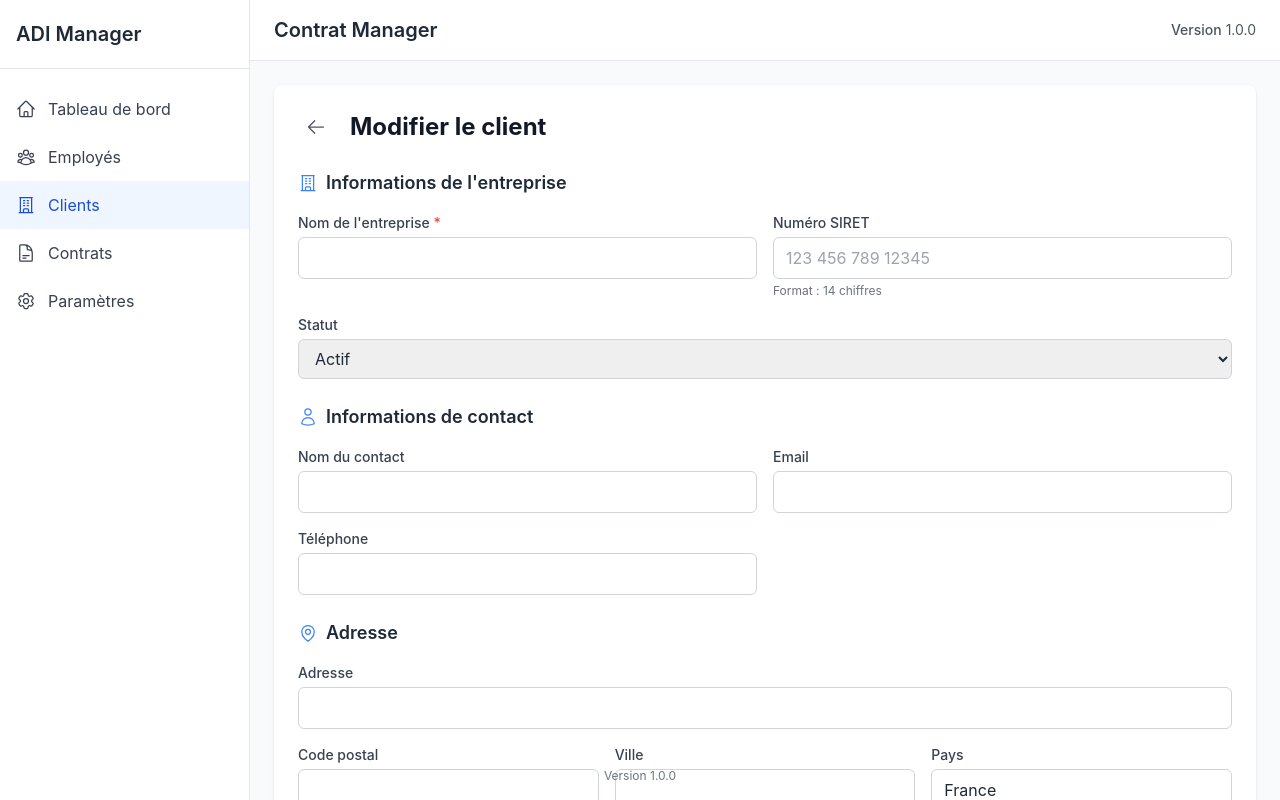
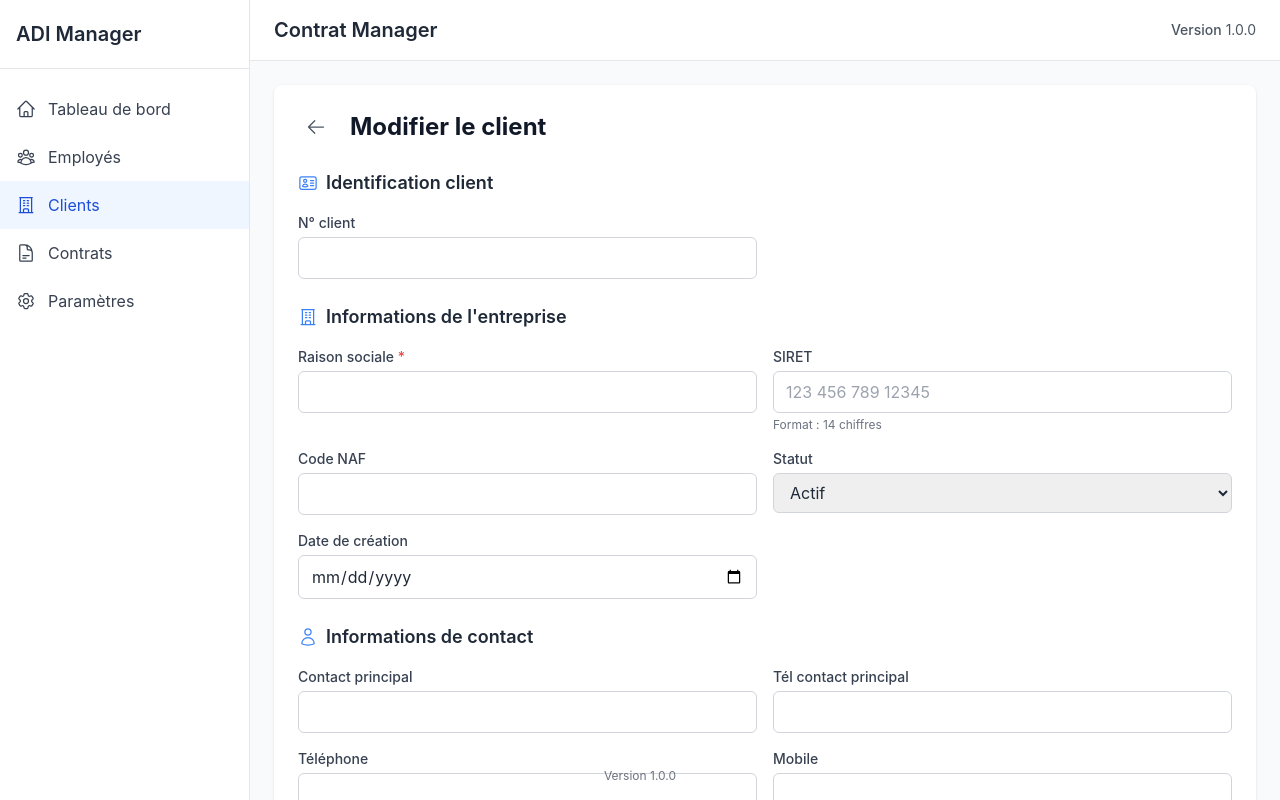
Before and after one commit to Nirilanto/electron-adi-30051994-kandra, a React (Create React App) app: page /#/clients/1 in a window 1280 px wide. Built offline with nearby package versions, Linux system fonts and the light colour scheme.

Commit message:
ajout missed in client

```diff
--- a/src/modules/clients/ClientForm.jsx
+++ b/src/modules/clients/ClientForm.jsx
@@ -8,7 +8,10 @@ import {
   MapPinIcon,
   ArrowLeftIcon,
   PaperAirplaneIcon,
-  IdentificationIcon
+  IdentificationIcon,
+  PhoneIcon,
+  CalendarIcon,
+  CurrencyEuroIcon
 } from '@heroicons/react/24/outline';
 import { ToastContainer, toast } from 'react-toastify';
 import 'react-toastify/dist/ReactToastify.css';
@@ -26,13 +29,24 @@ function ClientForm() {
     contactName: '',
     email: '',
     phone: '',
+    mobile: '',
     address: '',
+    addressNumber: '',
+    addressComplement: '',
     postalCode: '',
     city: '',
     country: 'France',
     siret: '',
     notes: '',
-    status: 'active'
+    status: 'active',
+    clientNumber: '',
+    billingAddress: '',
+    mainContact: '',
+    mainContactPhone: '',
+    creationDate: '',
+    basketFees: '',
+    travelFees: '',
+    nafCode: ''
   });
 
   // État pour le chargement
@@ -188,6 +202,29 @@ function ClientForm() {
       </div>
 
       <form onSubmit={handleSubmit}>
+        {/* Numéro Client */}
+        <div className="mb-6">
+          <h2 className="text-lg font-semibold text-gray-800 mb-4 flex items-center">
+            <IdentificationIcon className="h-5 w-5 mr-2 text-blue-500" />
+            Identification client
+          </h2>
+          <div className="grid grid-cols-1 md:grid-cols-2 gap-4">
+            <div>
+              <label htmlFor="clientNumber" className="block text-sm font-medium text-gray-700 mb-1">
+                N° client
+              </label>
+              <input
+                type="text"
+                id="clientNumber"
+                name="clientNumber"
+                value={client.clientNumber}
+                onChange={handleChange}
+                className="w-full px-3 py-2 border border-gray-300 rounded-md focus:outline-none focus:ring-2 focus:ring-blue-500"
+              />
+            </div>
+          </div>
+        </div>
+
         {/* Informations de l'entreprise */}
         <div className="mb-6">
           <h2 className="text-lg font-semibold text-gray-800 mb-4 flex items-center">
@@ -197,7 +234,7 @@ function ClientForm() {
           <div className="grid grid-cols-1 md:grid-cols-2 gap-4">
             <div>
               <label htmlFor="companyName" className="block text-sm font-medium text-gray-700 mb-1">
-                Nom de l'entreprise <span className="text-red-500">*</span>
+                Raison sociale <span className="text-red-500">*</span>
               </label>
               <input
                 type="text"
@@ -217,7 +254,7 @@ function ClientForm() {
 
             <div>
               <label htmlFor="siret" className="block text-sm font-medium text-gray-700 mb-1">
-                Numéro SIRET
+                SIRET
               </label>
               <input
                 type="text"
@@ -236,7 +273,21 @@ function ClientForm() {
               <p className="mt-1 text-xs text-gray-500">Format : 14 chiffres</p>
             </div>
 
-            <div className="md:col-span-2">
+            <div>
+              <label htmlFor="nafCode" className="block text-sm font-medium text-gray-700 mb-1">
+                Code NAF
+              </label>
+              <input
+                type="text"
+                id="nafCode"
+                name="nafCode"
+                value={client.nafCode}
+                onChange={handleChange}
+                className="w-full px-3 py-2 border border-gray-300 rounded-md focus:outline-none focus:ring-2 focus:ring-blue-500"
+              />
+            </div>
+
+            <div>
               <label htmlFor="status" className="block text-sm font-medium text-gray-700 mb-1">
                 Statut
               </label>
@@ -251,6 +302,20 @@ function ClientForm() {
                 <option value="inactive">Inactif</option>
               </select>
             </div>
+
+            <div>
+              <label htmlFor="creationDate" className="block text-sm font-medium text-gray-700 mb-1">
+                Date de création
+              </label>
+              <input
+                type="date"
+                id="creationDate"
+                name="creationDate"
+                value={client.creationDate}
+                onChange={handleChange}
+                className="w-full px-3 py-2 border border-gray-300 rounded-md focus:outline-none focus:ring-2 focus:ring-blue-500"
+              />
+            </div>
           </div>
         </div>
 
@@ -262,14 +327,56 @@ function ClientForm() {
           </h2>
           <div className="grid grid-cols-1 md:grid-cols-2 gap-4">
             <div>
-              <label htmlFor="contactName" className="block text-sm font-medium text-gray-700 mb-1">
-                Nom du contact
+              <label htmlFor="mainContact" className="block text-sm font-medium text-gray-700 mb-1">
+                Contact principal
               </label>
               <input
                 type="text"
-                id="contactName"
-                name="contactName"
-                value={client.contactName}
+                id="mainContact"
+                name="mainContact"
+                value={client.mainContact}
+                onChange={handleChange}
+                className="w-full px-3 py-2 border border-gray-300 rounded-md focus:outline-none focus:ring-2 focus:ring-blue-500"
+              />
+            </div>
+
+            <div>
+              <label htmlFor="mainContactPhone" className="block text-sm font-medium text-gray-700 mb-1">
+                Tél contact principal
+              </label>
+              <input
+                type="tel"
+                id="mainContactPhone"
+                name="mainContactPhone"
+                value={client.mainContactPhone}
+                onChange={handleChange}
+                className="w-full px-3 py-2 border border-gray-300 rounded-md focus:outline-none focus:ring-2 focus:ring-blue-500"
+              />
+            </div>
+
+            <div>
+              <label htmlFor="phone" className="block text-sm font-medium text-gray-700 mb-1">
+                Téléphone
+              </label>
+              <input
+                type="tel"
+                id="phone"
+                name="phone"
+                value={client.phone}
+                onChange={handleChange}
+                className="w-full px-3 py-2 border border-gray-300 rounded-md focus:outline-none focus:ring-2 focus:ring-blue-500"
+              />
+            </div>
+
+            <div>
+              <label htmlFor="mobile" className="block text-sm font-medium text-gray-700 mb-1">
+                Mobile
+              </label>
+              <input
+                type="tel"
+                id="mobile"
+                name="mobile"
+                value={client.mobile}
                 onChange={handleChange}
                 className="w-full px-3 py-2 border border-gray-300 rounded-md focus:outline-none focus:ring-2 focus:ring-blue-500"
               />
@@ -293,20 +400,6 @@ function ClientForm() {
                 <p className="mt-1 text-sm text-red-500">{errors.email}</p>
               )}
             </div>
-
-            <div>
-              <label htmlFor="phone" className="block text-sm font-medium text-gray-700 mb-1">
-                Téléphone
-              </label>
-              <input
-                type="tel"
-                id="phone"
-                name="phone"
-                value={client.phone}
-                onChange={handleChange}
-                className="w-full px-3 py-2 border border-gray-300 rounded-md focus:outline-none focus:ring-2 focus:ring-blue-500"
-              />
-            </div>
           </div>
         </div>
 
@@ -317,15 +410,43 @@ function ClientForm() {
             Adresse
           </h2>
           <div className="grid grid-cols-1 md:grid-cols-3 gap-4">
-            <div className="md:col-span-3">
+            <div>
+              <label htmlFor="addressNumber" className="block text-sm font-medium text-gray-700 mb-1">
+                Adresse numéro voie
+              </label>
+              <input
+                type="text"
+                id="addressNumber"
+                name="addressNumber"
+                value={client.addressNumber}
+                onChange={handleChange}
+                className="w-full px-3 py-2 border border-gray-300 rounded-md focus:outline-none focus:ring-2 focus:ring-blue-500"
+              />
+            </div>
+
+            <div className="md:col-span-2">
               <label htmlFor="address" className="block text-sm font-medium text-gray-700 mb-1">
-                Adresse
+                Rue
               </label>
               <input
                 type="text"
                 id="address"
                 name="address"
                 value={client.address}
+                onChange={handleChange}
+                className="w-full px-3 py-2 border border-gray-300 rounded-md focus:outline-none focus:ring-2 focus:ring-blue-500"
+              />
+            </div>
+
+            <div className="md:col-span-3">
+              <label htmlFor="addressComplement" className="block text-sm font-medium text-gray-700 mb-1">
+                Complément Adr.
+              </label>
+              <input
+                type="text"
+                id="addressComplement"
+                name="addressComplement"
+                value={client.addressComplement}
                 onChange={handleChange}
                 className="w-full px-3 py-2 border border-gray-300 rounded-md focus:outline-none focus:ring-2 focus:ring-blue-500"
               />
@@ -368,6 +489,59 @@ function ClientForm() {
                 id="country"
                 name="country"
                 value={client.country}
+                onChange={handleChange}
+                className="w-full px-3 py-2 border border-gray-300 rounded-md focus:outline-none focus:ring-2 focus:ring-blue-500"
+              />
+            </div>
+
+            <div className="md:col-span-3">
+              <label htmlFor="billingAddress" className="block text-sm font-medium text-gray-700 mb-1">
+                Adresse facturation
+              </label>
+              <input
+                type="text"
+                id="billingAddress"
+                name="billingAddress"
+                value={client.billingAddress}
+                onChange={handleChange}
+                className="w-full px-3 py-2 border border-gray-300 rounded-md focus:outline-none focus:ring-2 focus:ring-blue-500"
+              />
+            </div>
+          </div>
+        </div>
+
+        {/* Tarifs */}
+        <div className="mb-6">
+          <h2 className="text-lg font-semibold text-gray-800 mb-4 flex items-center">
+            <CurrencyEuroIcon className="h-5 w-5 mr-2 text-blue-500" />
+            Tarifs
+          </h2>
+          <div className="grid grid-cols-1 md:grid-cols-2 gap-4">
+            <div>
+              <label htmlFor="basketFees" className="block text-sm font-medium text-gray-700 mb-1">
+                Frais de panier/j
+              </label>
+              <input
+                type="number"
+                step="0.01"
+                id="basketFees"
+                name="basketFees"
+                value={client.basketFees}
+                onChange={handleChange}
+                className="w-full px-3 py-2 border border-gray-300 rounded-md focus:outline-none focus:ring-2 focus:ring-blue-500"
+              />
+            </div>
+
+            <div>
+              <label htmlFor="travelFees" className="block text-sm font-medium text-gray-700 mb-1">
+                Frais déplacement/j
+              </label>
+              <input
+                type="number"
+                step="0.01"
+                id="travelFees"
+                name="travelFees"
+                value={client.travelFees}
                 onChange={handleChange}
                 className="w-full px-3 py-2 border border-gray-300 rounded-md focus:outline-none focus:ring-2 focus:ring-blue-500"
               />
--- a/src/modules/contracts/PDFGenerator.js
+++ b/src/modules/contracts/PDFGenerator.js
@@ -318,6 +318,7 @@ class PDFGenerator {
         city: client?.city || "",
         contactName: client?.contactName || client?.contact_name || "",
         location: contract.location || "IDF",
+        nafCode: client?.nafCode
       },
       company,
 
```
Also changed, not shown: main.js (+27 -13 lines).
